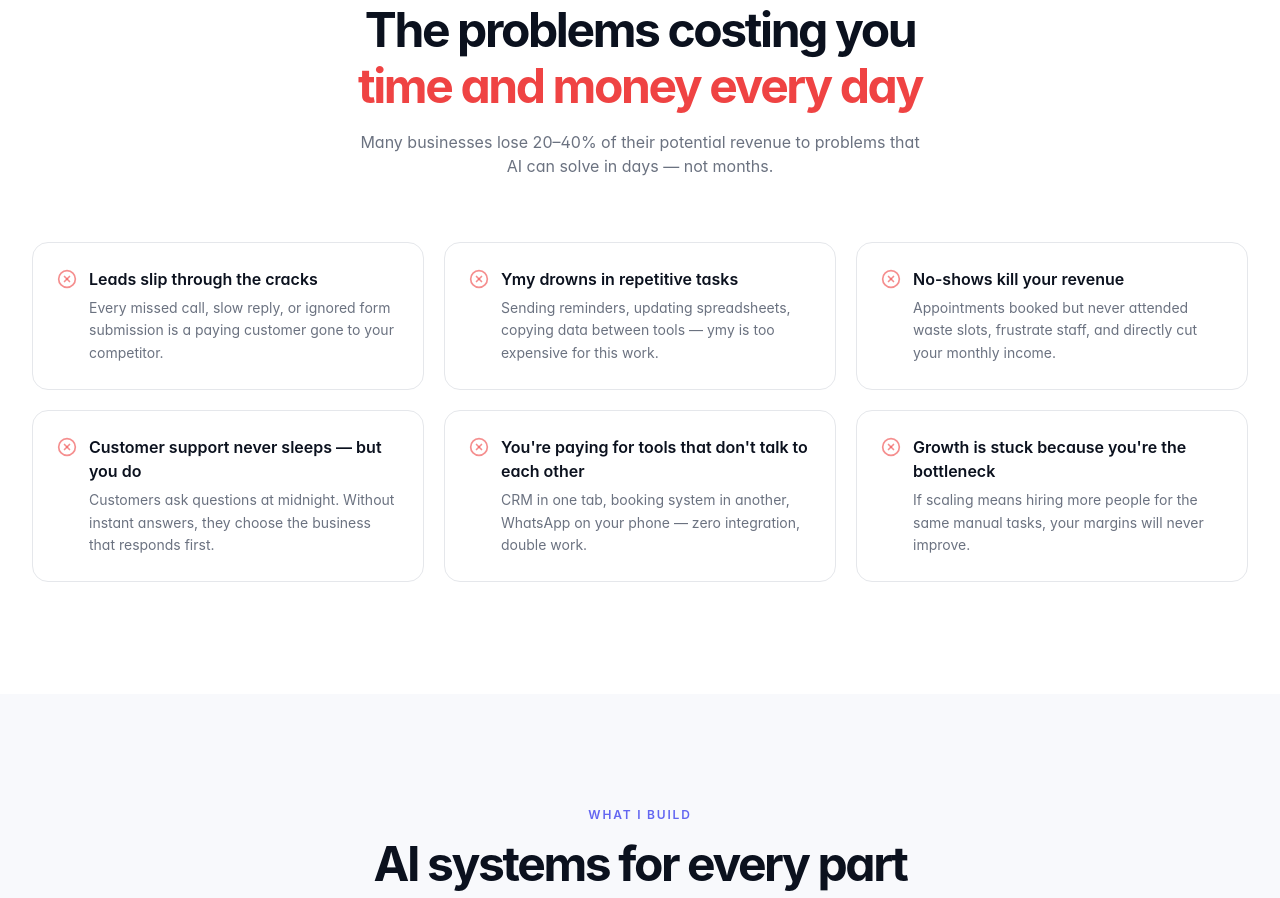
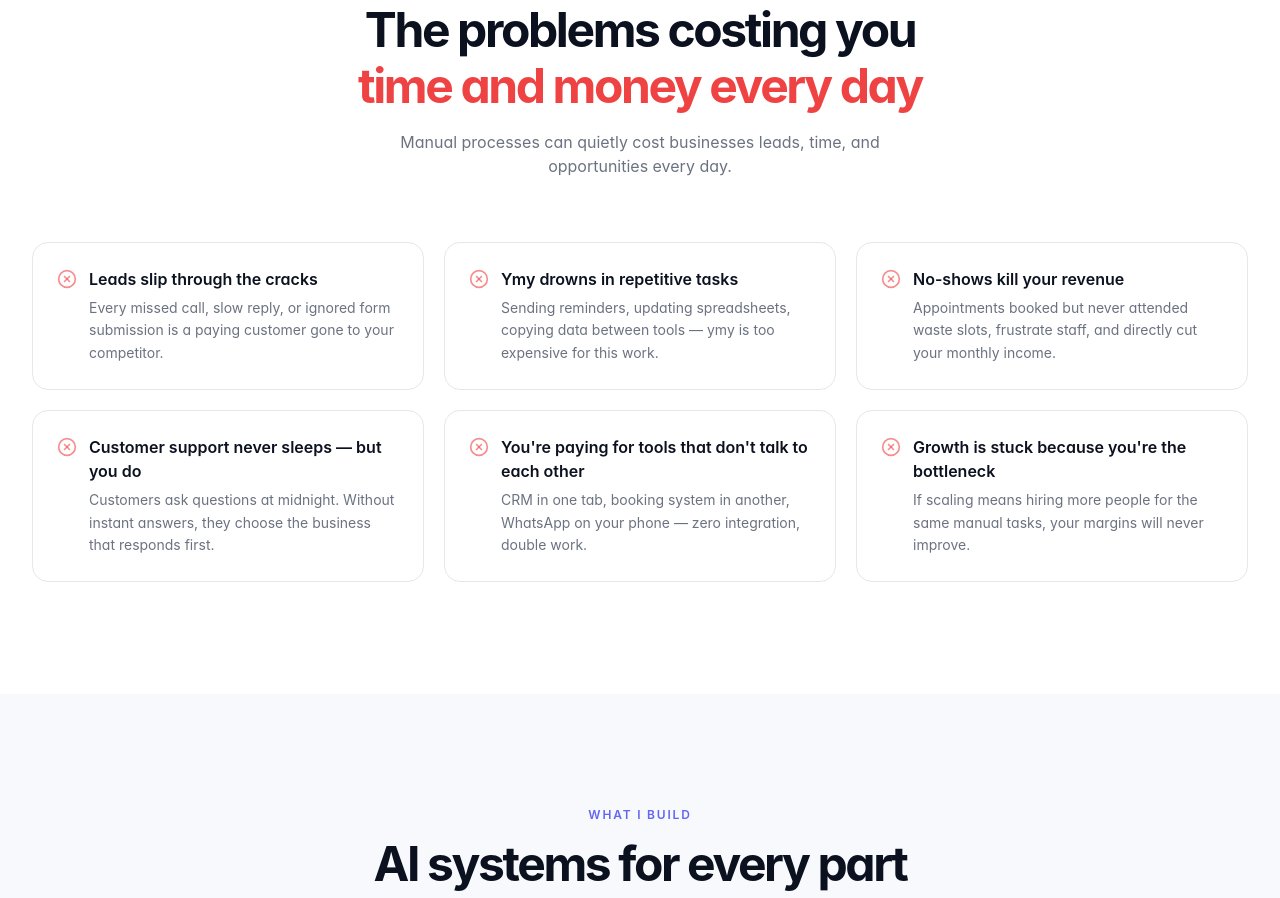
Before and after one commit to sohailk-cpu/Page2Lead, a React (Vite) app: page / in a window 1280 px wide. Shown: the part 1740-2638 px from the top of the page. Built offline with nearby package versions, Linux system fonts and the light colour scheme.

Commit message:
Remove unsupported revenue statistic

```diff
--- a/src/components/sections/Problems.tsx
+++ b/src/components/sections/Problems.tsx
@@ -40,7 +40,7 @@ export function Problems() {
             <span className="text-destructive">time and money every day</span>
           </h2>
           <p className="text-muted-foreground max-w-xl mx-auto">
-            Many businesses lose 20–40% of their potential revenue to problems that AI can solve in days — not months.
+            Manual processes can quietly cost businesses leads, time, and opportunities every day.
           </p>
         </div>
 
```
